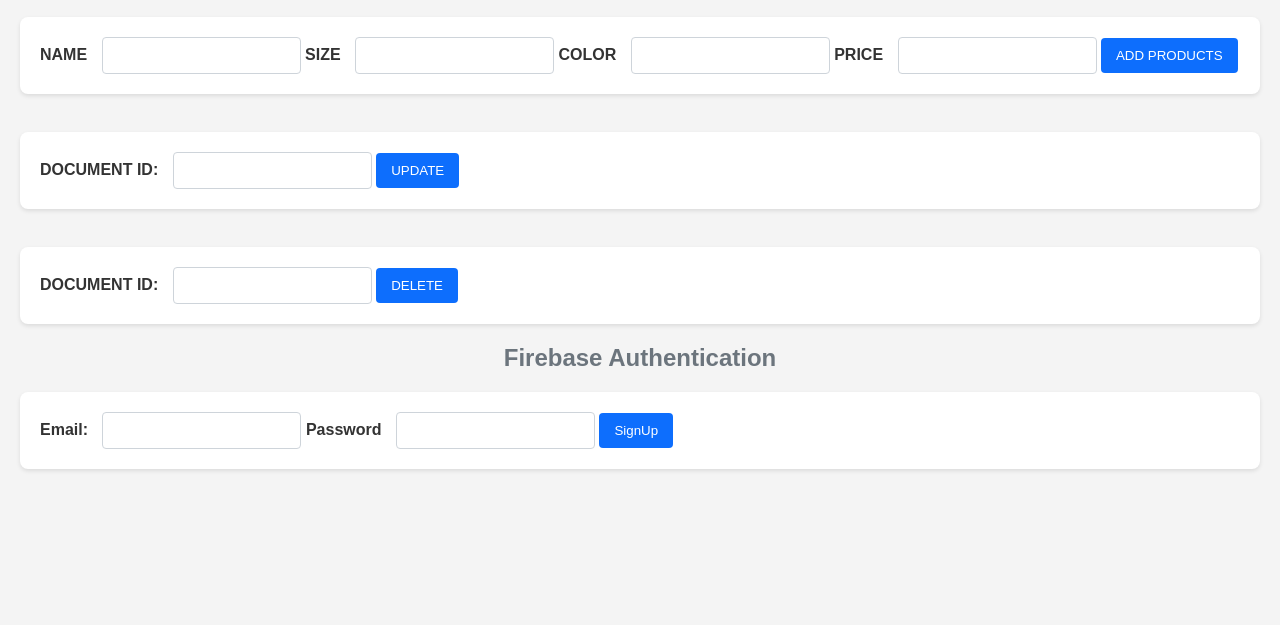
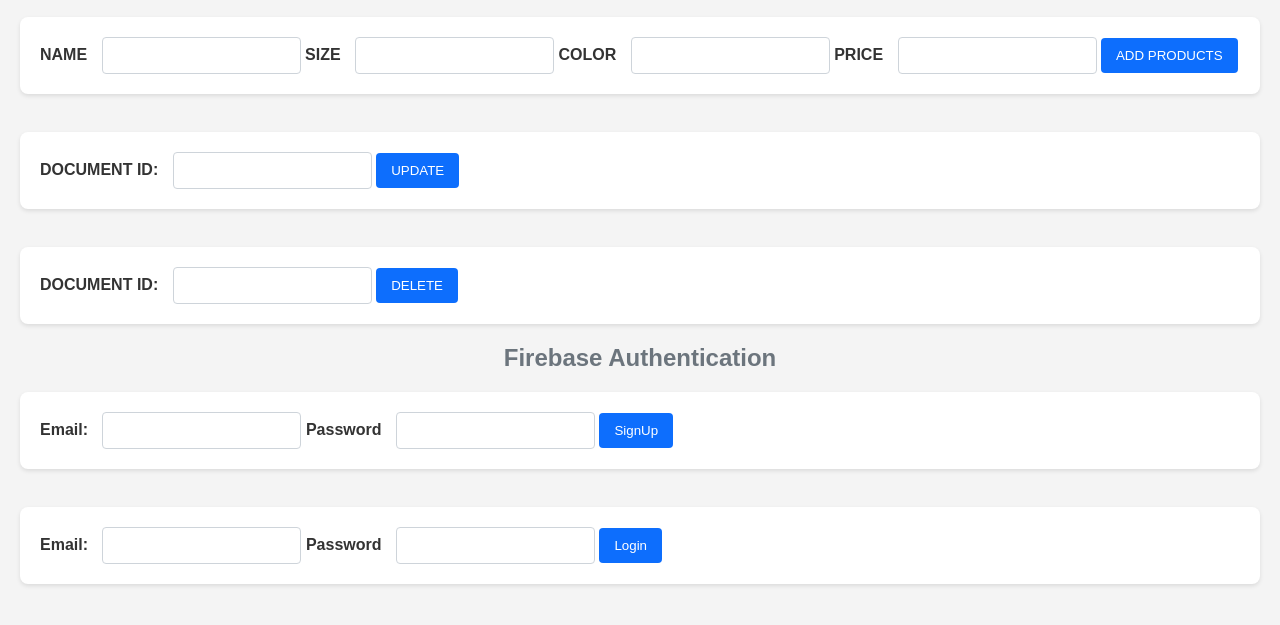
Before and after one commit to BhathiyaPrasad/Configure-Firebase, a website built with webpack: page dist/index.html in a window 1280 px wide. Shown: the part 109-734 px from the top of the page. Built offline with nearby package versions, Linux system fonts and the light colour scheme; some packages are replaced by stand-ins of ours; no server answers; the database is empty.

Commit message:
Create an login form

```diff
--- a/dist/index.html
+++ b/dist/index.html
@@ -136,7 +136,14 @@
 <input type="password" name="password">
 <button>SignUp</button>
 </form>
-
+<br>
+<form class="login">
+<label for="email">Email:</label>
+<input type="email" name="email">
+<label for="password">Password</label>
+<input type="password" name="password">
+<button>Login</button>
+</form>
 
   <script src="bundle.js"></script>
 </body>
```
